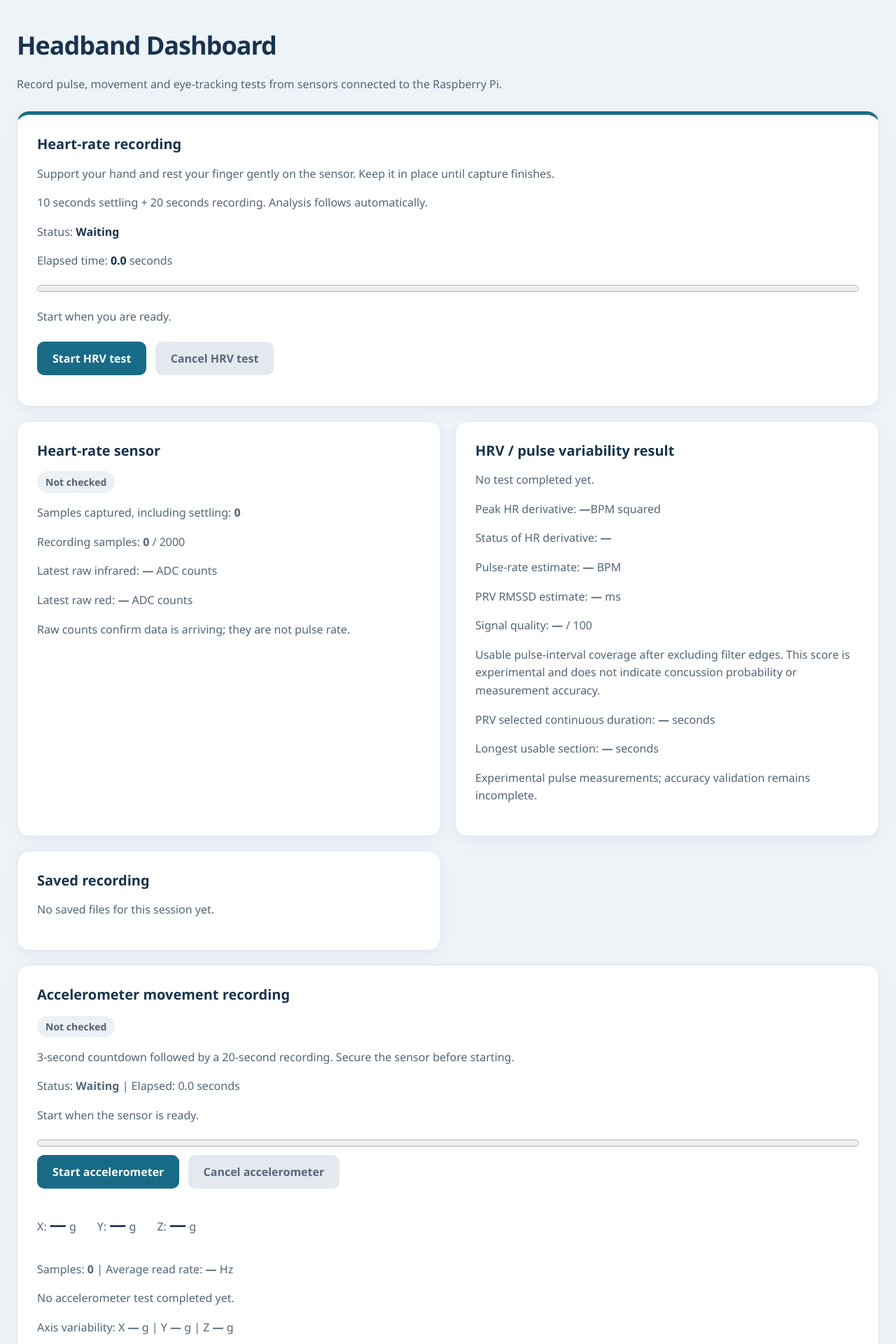
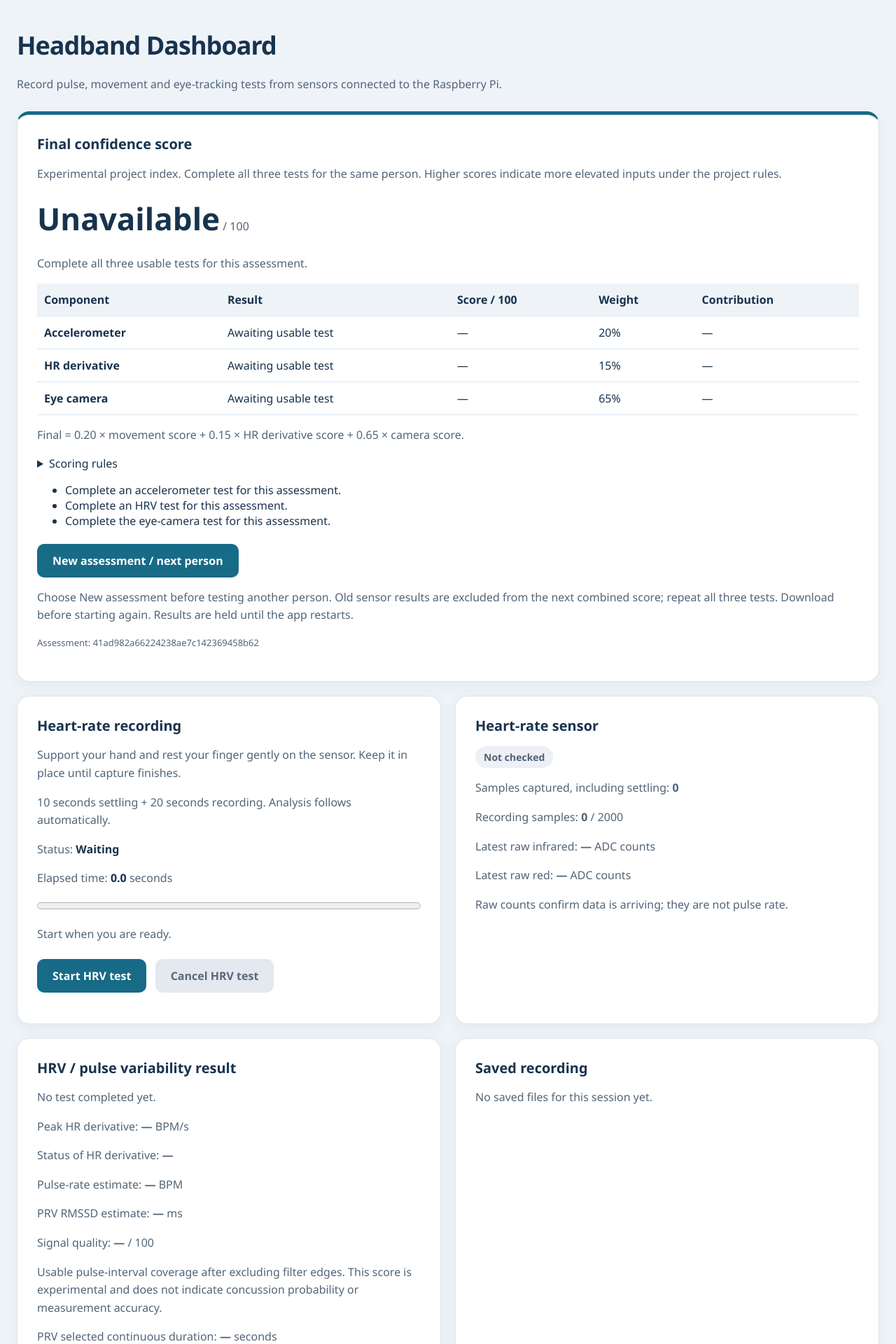
Before and after one commit to bisandi5/ENG40011_concussion_codes, a Flask app: page / in a window 1280 px wide. Shown: the top 1920 px of the page at 70% size. Run offline with Flask 3, Linux system fonts and the light colour scheme.

Commit message:
Add weighted final assessment score

```diff
--- a/app.py
+++ b/app.py
@@ -1,4 +1,7 @@
 from pathlib import Path
+from functools import wraps
+from datetime import datetime, timezone
+from assessment import calculate_assessment
 import atexit
 import json
 import uuid
@@ -21,6 +24,63 @@ latest_frame = None
 session_id = None
 state = {'running': False, 'stage': 'Waiting', 'error': None, 'elapsed': 0, 'score': None}
 started = 0
+assessment_lock = threading.RLock()
+assessment_id = uuid.uuid4().hex
+assessment_started = datetime.now(timezone.utc).isoformat()
+assessment_baseline = {'hrv': None, 'accelerometer': None, 'camera': None}
+
+
+def assessment_guard(fn):
+    @wraps(fn)
+    def guarded(*args, **kwargs):
+        with assessment_lock:
+            return fn(*args, **kwargs)
+    return guarded
+
+
+def assessment_snapshot():
+    with assessment_lock:
+        hrv = hrv_service.snapshot()
+        accel = accelerometer_service.snapshot()
+        with lock:
+            camera = dict(state)
+        result = calculate_assessment(hrv, accel, camera, assessment_baseline)
+        result.update(assessment_id=assessment_id, started_at=assessment_started,
+                      any_running=bool(hrv['running'] or accel['running'] or camera['running']))
+        return result
+
+
+@app.get('/api/assessment/status')
+def combined_status():
+    return jsonify(assessment_snapshot())
+
+
+@app.post('/api/assessment/new')
+@assessment_guard
+def new_assessment():
+    global assessment_id, assessment_started, assessment_baseline
+    hrv = hrv_service.snapshot()
+    accel = accelerometer_service.snapshot()
+    with lock:
+        camera = dict(state)
+        if hrv['running'] or accel['running'] or camera['running']:
+            return jsonify(error='Stop or finish all tests before starting a new assessment.'), 409
+        assessment_baseline = {'hrv': hrv.get('run_id'), 'accelerometer': accel.get('run_id'),
+                               'camera': camera.get('session_id')}
+        assessment_id = uuid.uuid4().hex
+        assessment_started = datetime.now(timezone.utc).isoformat()
+    return jsonify(assessment_snapshot())
+
+
+@app.get('/api/assessment/result')
+def combined_result():
+    result = assessment_snapshot()
+    if result['status'] != 'complete':
+        return jsonify(error='All three usable tests are required.', reasons=result['reasons']), 409
+    return Response(json.dumps(result, indent=2, allow_nan=False), mimetype='application/json',
+                    headers={'Content-Disposition': f'attachment; filename="assessment_{result["assessment_id"]}.json"',
+                             'Cache-Control': 'no-store'})
+
 
 def publish(frame, metrics):
     import cv2
@@ -61,6 +121,7 @@ def status():
         return jsonify(dict(state))
 
 @app.post('/api/start')
+@assessment_guard
 def start():
     global worker, latest_frame, started, session_id
     with lock:
@@ -92,6 +153,7 @@ def next_stage():
     return jsonify(ok=True)
 
 @app.post('/api/stop')
+@assessment_guard
 def stop():
     with lock:
         if state['running']:
@@ -140,12 +202,14 @@ def hrv_status():
     return jsonify(hrv_service.snapshot())
 
 @app.post('/api/hrv/start')
+@assessment_guard
 def hrv_start():
     if not hrv_service.start():
         return jsonify(error='HRV recording is already running or stopping.'), 409
     return jsonify(ok=True), 202
 
 @app.post('/api/hrv/stop')
+@assessment_guard
 def hrv_stop():
     hrv_service.stop()
     return jsonify(ok=True), 202
@@ -162,12 +226,14 @@ def accelerometer_status():
     return jsonify(accelerometer_service.snapshot())
 
 @app.post('/api/accelerometer/start')
+@assessment_guard
 def accelerometer_start():
     if not accelerometer_service.start():
         return jsonify(error='Accelerometer is already running or stopping.'), 409
     return jsonify(ok=True), 202
 
 @app.post('/api/accelerometer/stop')
+@assessment_guard
 def accelerometer_stop():
     accelerometer_service.stop()
     return jsonify(ok=True), 202
--- a/static/script.js
+++ b/static/script.js
@@ -87,8 +87,12 @@ function renderHRV(s) {
     const usable = r && r.status === 'prototype_segment_estimate';
     const bpmUsable = usable || r?.status === 'prototype_pulse_rate_only';
     const finished = !s.running && s.stage === 'complete';
-    byId('peak-hr-derivative').textContent =usable && r.peak_hr_derivative != null ? format(r.peak_hr_derivative, 2) : '—';
-    byId('Status-hr-derivative').textContent =usable && r.class_deriv ? r.class_deriv : '—';
+    const derivative = r?.peak_hr_derivative;
+    const derivativeReady = finished && usable && typeof derivative === 'number' && Number.isFinite(derivative) && derivative >= 0;
+    const derivativeField = byId('peak-hr-derivative');
+    const derivativeStatus = byId('Status-hr-derivative');
+    if (derivativeField) derivativeField.textContent = derivativeReady ? format(derivative, 2) : '—';
+    if (derivativeStatus) derivativeStatus.textContent = derivativeReady ? (derivative > 25 ? 'Elevated' : 'Stable') : '—';
     byId('pulse-rate').textContent = finished && bpmUsable ? format(r.pulse_rate_bpm) : '—';
     byId('rmssd').textContent = finished && usable ? format(r.rmssd_ms, 2) : '—';
     const quality = r?.signal_quality_score;
@@ -123,14 +127,26 @@ function renderHRV(s) {
     hrvButtons();
 }
 async function pollHRV() {
+    let snapshot;
     try {
         const response = await fetch('/api/hrv/status', {cache:'no-store'});
-        if (!response.ok) throw new Error('HRV status request failed');
-        renderHRV(await response.json());
+        if (!response.ok) throw new Error('HTTP ' + response.status);
+        snapshot = await response.json();
     } catch (error) {
         hrvState = null; hrvButtons();
-        byId('hrv-error').textContent = 'Cannot reach HRV controls. Check the Pi connection and Flask terminal.';
+        byId('hrv-error').textContent = 'Cannot load HRV status: ' + error.message + '. Check the Pi connection and Flask terminal.';
         badge('heart-status', 'Connection unavailable', 'disconnected');
+        return;
+    }
+    try {
+        renderHRV(snapshot);
+    } catch (error) {
+        console.error('HRV dashboard render failed:', error);
+        // The endpoint replied. Keep recording controls available even when
+        // a result-display element is missing from an older HTML template.
+        hrvState = snapshot;
+        hrvButtons();
+        byId('hrv-error').textContent = 'HRV status received, but the dashboard could not display it: ' + error.message + '. Refresh with Ctrl+F5 and check index.html matches script.js.';
     }
 }
 const cameraInstructions = {
@@ -247,8 +263,74 @@ async function pollAccelerometer() {
         badge('accelerometer-status', 'Connection unavailable', 'disconnected');
     }
 }
+let assessmentState = null;
+let assessmentBusy = false;
+let assessmentEpoch = 0;
+function renderAssessment(s) {
+    assessmentState = s;
+    const ready = s.status === 'complete' && typeof s.final_score === 'number' && Number.isFinite(s.final_score);
+    byId('final-score').textContent = ready ? format(s.final_score, 2) : 'Unavailable';
+    byId('final-status').textContent = ready ? 'All three usable tests completed. Experimental project index.' : 'Complete all three usable tests for this assessment.';
+    for (const name of ['accelerometer', 'hrv', 'camera']) {
+        const part = s.components?.[name];
+        const available = part && typeof part.score === 'number' && Number.isFinite(part.score);
+        byId('final-' + name + '-score').textContent = available ? format(part.score, 1) : '—';
+        byId('final-' + name + '-contribution').textContent = available ? format(part.contribution, 2) : '—';
+        byId('final-' + name + '-result').textContent = available ?
+            (name === 'camera' ? format(part.raw_value, 1) + '%' : part.category + ' (' + format(part.raw_value, name === 'accelerometer' ? 5 : 2) + ' ' + part.unit + ')') : 'Awaiting usable test';
+    }
+    byId('final-reasons').replaceChildren();
+    for (const reason of s.reasons || []) {
+        const li = document.createElement('li'); li.textContent = reason; byId('final-reasons').append(li);
+    }
+    byId('assessment-new').disabled = assessmentBusy || s.any_running;
+    byId('assessment-download').hidden = !ready;
+    byId('assessment-id').textContent = 'Assessment: ' + s.assessment_id;
+    byId('assessment-error').textContent = '';
+}
+function clearAssessment(message) {
+    assessmentState = null;
+    byId('final-score').textContent = 'Unavailable';
+    byId('final-status').textContent = message;
+    byId('assessment-download').hidden = true;
+    byId('assessment-new').disabled = true;
+    for (const name of ['accelerometer', 'hrv', 'camera']) {
+        for (const field of ['result', 'score', 'contribution']) byId('final-' + name + '-' + field).textContent = '—';
+    }
+}
+async function pollAssessment() {
+    const epoch = assessmentEpoch;
+    try {
+        const response = await fetch('/api/assessment/status', {cache:'no-store'});
+        if (!response.ok) throw new Error('HTTP ' + response.status);
+        const data = await response.json();
+        if (epoch === assessmentEpoch) renderAssessment(data);
+    } catch (error) {
+        if (epoch !== assessmentEpoch) return;
+        clearAssessment('Combined result unavailable.');
+        byId('assessment-error').textContent = 'Cannot load combined result: ' + error.message;
+    }
+}
+byId('assessment-new').onclick = async () => {
+    if (assessmentBusy) return;
+    assessmentBusy = true;
+    assessmentEpoch += 1;
+    clearAssessment('Starting a new assessment…');
+    try {
+        const response = await fetch('/api/assessment/new', {method:'POST'});
+        const data = await response.json();
+        if (!response.ok) throw new Error(data.error || 'Cannot start a new assessment.');
+        assessmentBusy = false;
+        renderAssessment(data);
+    } catch (error) {
+        byId('assessment-error').textContent = error.message;
+    } finally {
+        assessmentBusy = false;
+        if (assessmentState) byId('assessment-new').disabled = assessmentState.any_running;
+    }
+};
 async function poll() {
-    await Promise.allSettled([pollHRV(), pollCamera(), pollAccelerometer()]);
+    await Promise.allSettled([pollHRV(), pollCamera(), pollAccelerometer(), pollAssessment()]);
     setTimeout(poll, 500);
 }
 poll();
--- a/static/style.css
+++ b/static/style.css
@@ -167,3 +167,14 @@ a { color: #10536a; }
 .axis-values strong { font-size: 24px; color: #18334e; }
 #accel-warnings li, #accel-downloads li { margin: 9px 0; line-height: 1.5; }
 #accel-stop:not(:disabled) { background: #b42336; }
+
+.final-assessment { border-top: 5px solid #176b87; }
+.final-score { margin: 10px 0; }
+.final-score strong { font-size: clamp(28px, 5vw, 44px); color: #18334e; }
+.score-table-wrap { overflow-x: auto; }
+.score-table { width: 100%; border-collapse: collapse; text-align: left; }
+.score-table th, .score-table td { padding: 12px 10px; border-bottom: 1px solid #dce5ee; }
+.score-table thead { background: #eef3f8; }
+#assessment-id { font-size: 13px; overflow-wrap: anywhere; }
+#assessment-download { display: inline-block; margin: 12px 0; }
+#assessment-download[hidden] { display: none; }
--- a/templates/index.html
+++ b/templates/index.html
@@ -10,6 +10,35 @@
 <main>
     <h1>Headband Dashboard</h1>
     <p>Record pulse, movement and eye-tracking tests from sensors connected to the Raspberry Pi.</p>
+
+    <section class="wide final-assessment" aria-labelledby="final-title">
+        <h2 id="final-title">Final confidence score</h2>
+        <p>Experimental project index. Complete all three tests for the same person. Higher scores indicate more elevated inputs under the project rules.</p>
+        <p class="final-score"><strong id="final-score" aria-live="polite">Unavailable</strong> <span>/ 100</span></p>
+        <p id="final-status">Waiting for completed sensor tests.</p>
+        <div class="score-table-wrap">
+            <table class="score-table">
+                <thead><tr><th>Component</th><th>Result</th><th>Score / 100</th><th>Weight</th><th>Contribution</th></tr></thead>
+                <tbody>
+                    <tr><th>Accelerometer</th><td id="final-accelerometer-result">—</td><td id="final-accelerometer-score">—</td><td>20%</td><td id="final-accelerometer-contribution">—</td></tr>
+                    <tr><th>HR derivative</th><td id="final-hrv-result">—</td><td id="final-hrv-score">—</td><td>15%</td><td id="final-hrv-contribution">—</td></tr>
+                    <tr><th>Eye camera</th><td id="final-camera-result">—</td><td id="final-camera-score">—</td><td>65%</td><td id="final-camera-contribution">—</td></tr>
+                </tbody>
+            </table>
+        </div>
+        <p>Final = 0.20 × movement score + 0.15 × HR derivative score + 0.65 × camera score.</p>
+        <details><summary>Scoring rules</summary>
+            <p>Movement: below 0.95 g → 0; 0.95–1.50 g → 50; above 1.50 g → 100.</p>
+            <p>HR derivative: 25 BPM/s or below → 0 (Stable); above 25 BPM/s → 100 (Elevated).</p>
+            <p>Camera: use the model percentage directly. These are project-defined mappings and weights. The final index is not a validated concussion probability. HRV signal quality is reported separately and is not added to the index.</p>
+        </details>
+        <ul id="final-reasons"></ul>
+        <button id="assessment-new" type="button" disabled>New assessment / next person</button>
+        <a id="assessment-download" href="/api/assessment/result" download hidden>Download combined result (JSON)</a>
+        <p>Choose New assessment before testing another person. Old sensor results are excluded from the next combined score; repeat all three tests. Download before starting again. Results are held until the app restarts.</p>
+        <p id="assessment-id"></p>
+        <p id="assessment-error" class="error" role="alert"></p>
+    </section>
 
     <section aria-labelledby="recording-title">
         <h2 id="recording-title">Heart-rate recording</h2>
@@ -38,7 +67,7 @@
     <section>
         <h2>HRV / pulse variability result</h2>
         <p id="hrv-result-message" aria-live="polite">No test completed yet.</p>
-        <p>Peak HR derivative: <strong id="peak-hr-derivative">—</strong>BPM squared</p>
+        <p>Peak HR derivative: <strong id="peak-hr-derivative">—</strong> BPM/s</p>
         <p>Status of HR derivative: <strong id="Status-hr-derivative">—</strong></p>
         <p>Pulse-rate estimate: <strong id="pulse-rate">—</strong> BPM</p>
         <p>PRV RMSSD estimate: <strong id="rmssd">—</strong> ms</p>
```
Also changed, not shown: assessment.py (added, +84 -0 lines).
